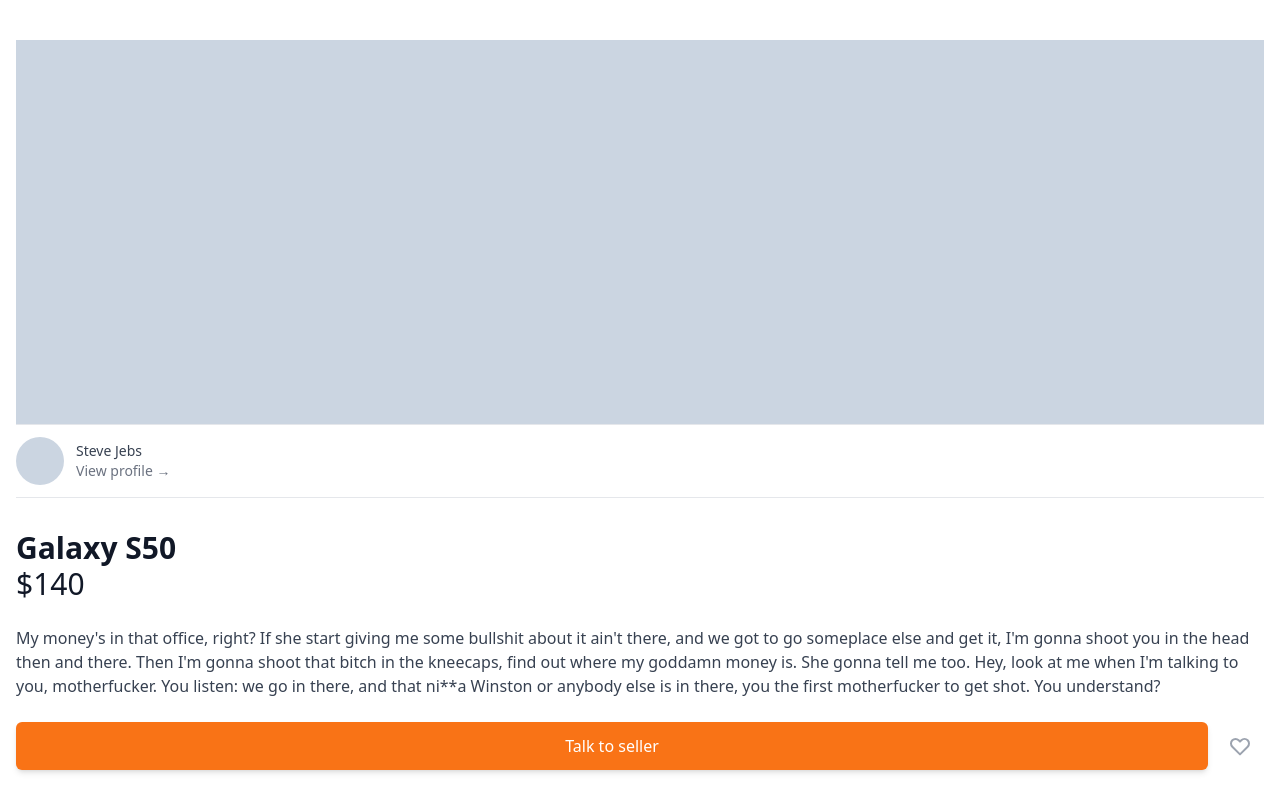
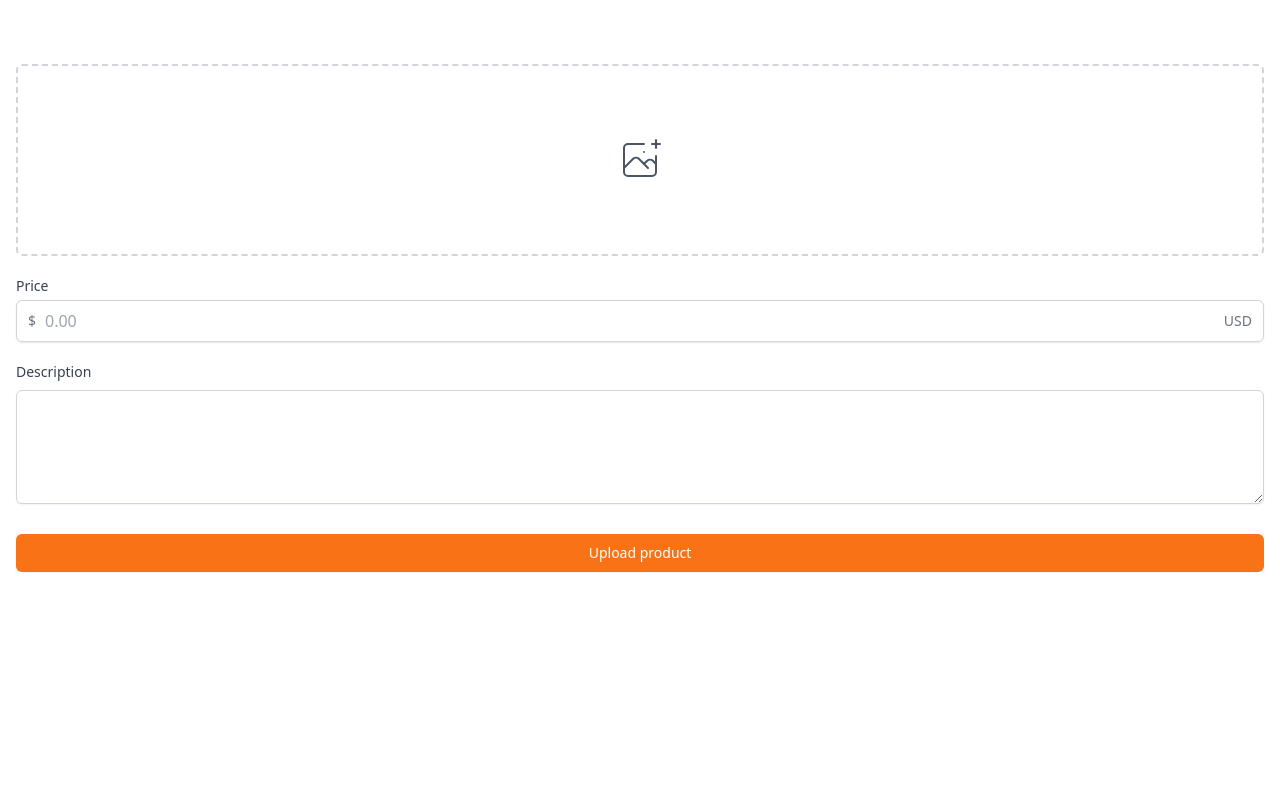
Before and after one commit to nkhyejin/carrot-market, a Next.js app: page /items/upload in a window 1280 px wide. Shown: the top 800 px of the page. Built offline with nearby package versions, Linux system fonts and the light colour scheme.

Commit message:
css: upload

```diff
--- a/pages/enter.tsx
+++ b/pages/enter.tsx
@@ -40,13 +40,14 @@
           </div>
         </div>
         <form className="flex flex-col mt-8">
-          <label className="text-sm font-medium text-gray-700 ">
+          <label htmlFor="input" className="text-sm font-medium text-gray-700 ">
             {method === "email" ? "Email address" : null}
             {method === "phone" ? "Phone number" : null}
           </label>
           <div className="mt-1">
             {method === "email" ? (
               <input
+                id="input"
                 type="email"
                 required
                 className="appearance-none w-full px-3 py-2 border border-gray-300 rounded-md shadow-sm placeholder-gray-400 focus:outline-none focus:ring-orange-500 focus:border-orange-500"
@@ -58,6 +59,7 @@
                   +82
                 </span>
                 <input
+                  id="input"
                   type="number"
                   required
                   className="appearance-none w-full px-3 py-2 border border-gray-300 rounded-md shadow-sm placeholder-gray-400 focus:outline-none rounded-l-none focus:ring-orange-500 focus:border-orange-500"
--- /dev/null
+++ b/pages/items/upload.tsx
@@ -0,0 +1,70 @@
+import type { NextPage } from "next";
+
+const Upload: NextPage = () => {
+  return (
+    <div className="px-4 py-16">
+      <div>
+        <label className="w-full text-gray-600 cursor-pointer hover:border-orange-500 hover:text-orange-500 flex items-center justify-center border-2 border-dashed border-gray-300 py-6 h-48 rounded-md ">
+          <svg
+            className="h-12 w-12"
+            stroke="currentColor"
+            fill="none"
+            viewBox="0 0 48 48"
+            aria-hidden="true"
+          >
+            <path
+              d="M28 8H12a4 4 0 00-4 4v20m32-12v8m0 0v8a4 4 0 01-4 4H12a4 4 0 01-4-4v-4m32-4l-3.172-3.172a4 4 0 00-5.656 0L28 28M8 32l9.172-9.172a4 4 0 015.656 0L28 28m0 0l4 4m4-24h8m-4-4v8m-12 4h.02"
+              strokeWidth={2}
+              strokeLinecap="round"
+              strokeLinejoin="round"
+            />
+          </svg>
+          <input className="hidden" type="file" />
+        </label>
+      </div>
+      <div className="my-5">
+        <label
+          htmlFor="price"
+          className="mb-1 block text-sm font-medium text-gray-700 "
+        >
+          Price
+        </label>
+        <div className="rounded-md flex items-center relative shadow-sm ">
+          <div className="absolute left-0 pl-3 flex items-center justify-center">
+            <span className="text-gray-500 text-sm pointer-events-none">$</span>
+          </div>
+          <input
+            id="price"
+            type="text"
+            placeholder="0.00"
+            className="pl-7 appearance-none w-full px-3 py-2 border border-gray-300 rounded-md shadow-sm placeholder-gray-400 focus:outline-none focus:ring-orange-500 focus:border-orange-500"
+          />
+          <div className="absolute right-0 pr-3 flex items-center">
+            <span className="text-gray-500 text-sm pointer-events-none">
+              USD
+            </span>
+          </div>
+        </div>
+      </div>
+      <div>
+        <label
+          htmlFor="price"
+          className="mb-1 block text-sm font-medium text-gray-700 "
+        >
+          Description
+        </label>
+        <div>
+          <textarea
+            rows={4}
+            className="mt-1 shadow-sm w-full focus:ring-orange-500 rounded-md border-gray-300 focus:border-orange-500"
+          />
+        </div>
+      </div>
+      <button className=" mt-6 w-full bg-orange-500 hover:bg-orange-600 text-white px-4 py-2 border border-transparent rounded-md shadow-sm text-sm font-medium focus:ring-2 focus:ring-offset-2 focus:ring-orange-500 focus:outline-none">
+        Upload product
+      </button>
+    </div>
+  );
+};
+
+export default Upload;
```
